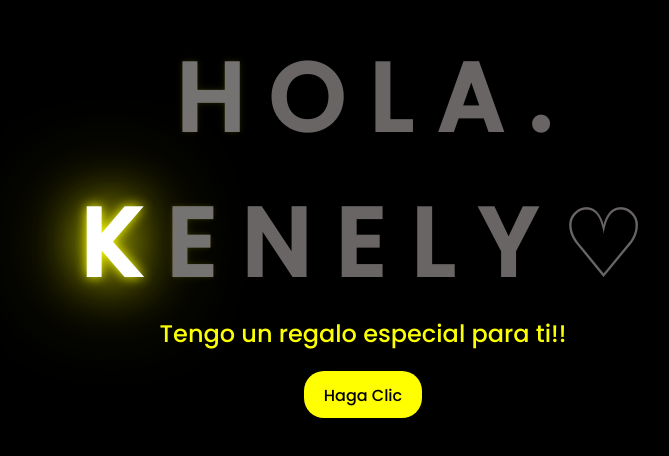
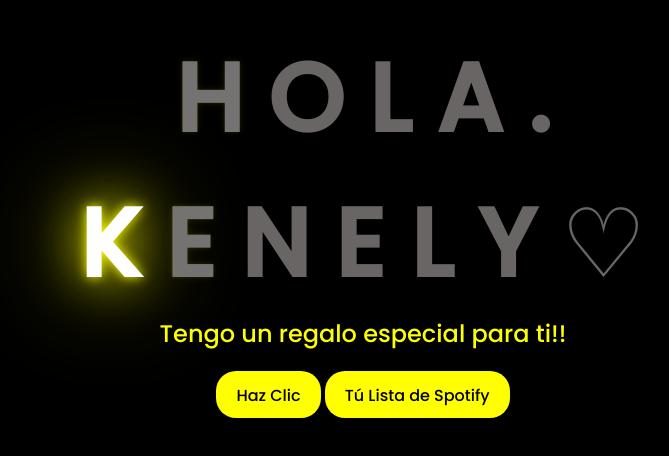
Before and after one commit to Jimenez2001/KL, a plain HTML site: page index.html in a window 1280 px wide. Shown: the part 186-642 px from the top of the page, without its empty margins (285-954 px from the left). Drawn offline with Linux system fonts and the light colour scheme.

Commit message:
Add botón para spotify

```diff
--- a/index.html
+++ b/index.html
@@ -33,9 +33,17 @@
     </div>
     <div class="button">
         <button>
-            <a href="FLORES.html">Haga Clic</a>
+            <a href="FLORES.html"
+                title="Estas flores no se te van a marchitar TKM">
+                Haz Clic
+            </a>
         </button>
-
+        <button>
+            <a href="https://open.spotify.com/playlist/7keLZHRfznMhfpvPsKEQrA?si=2BizfcTlRQqHbikLsOaf8Q"
+                title="La lista que te hice de Spotify">
+                Tú Lista de Spotify
+            </a>
+        </button>
     </div>
 </body>
 </html>
```
